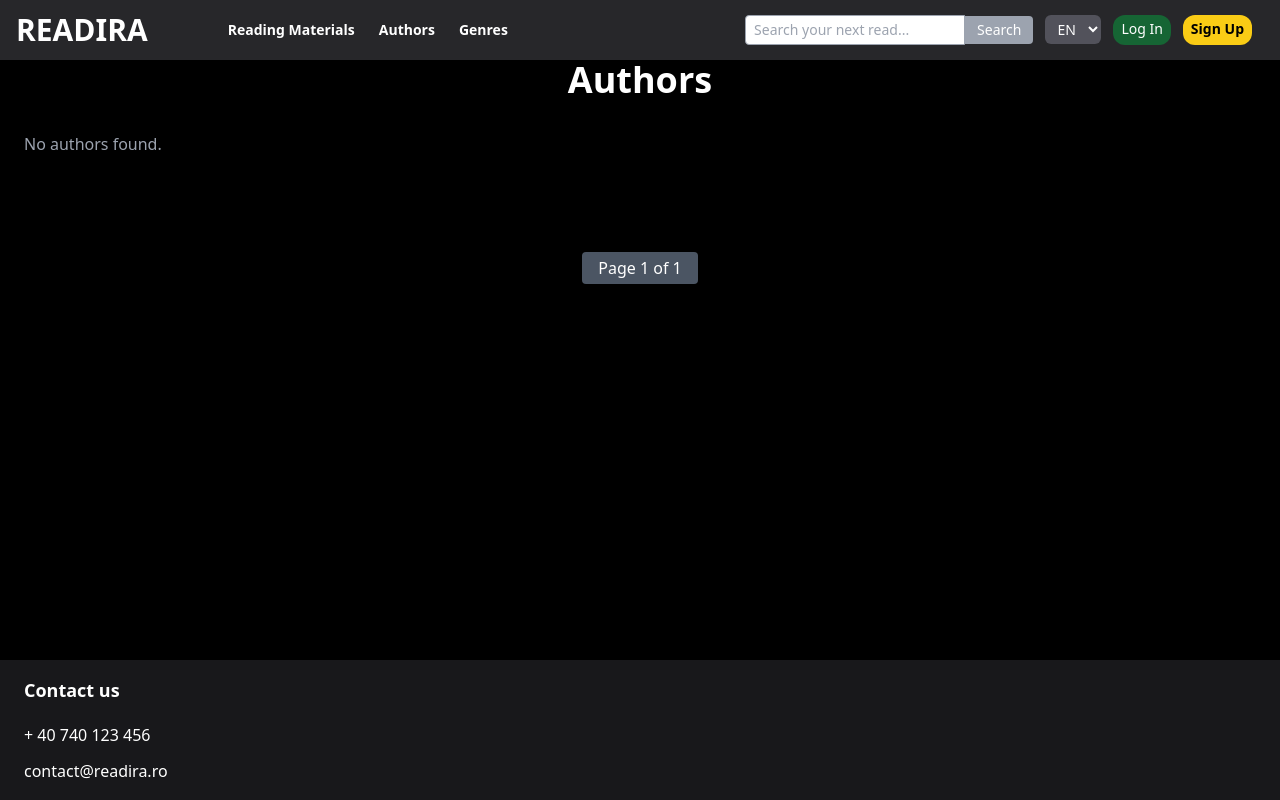
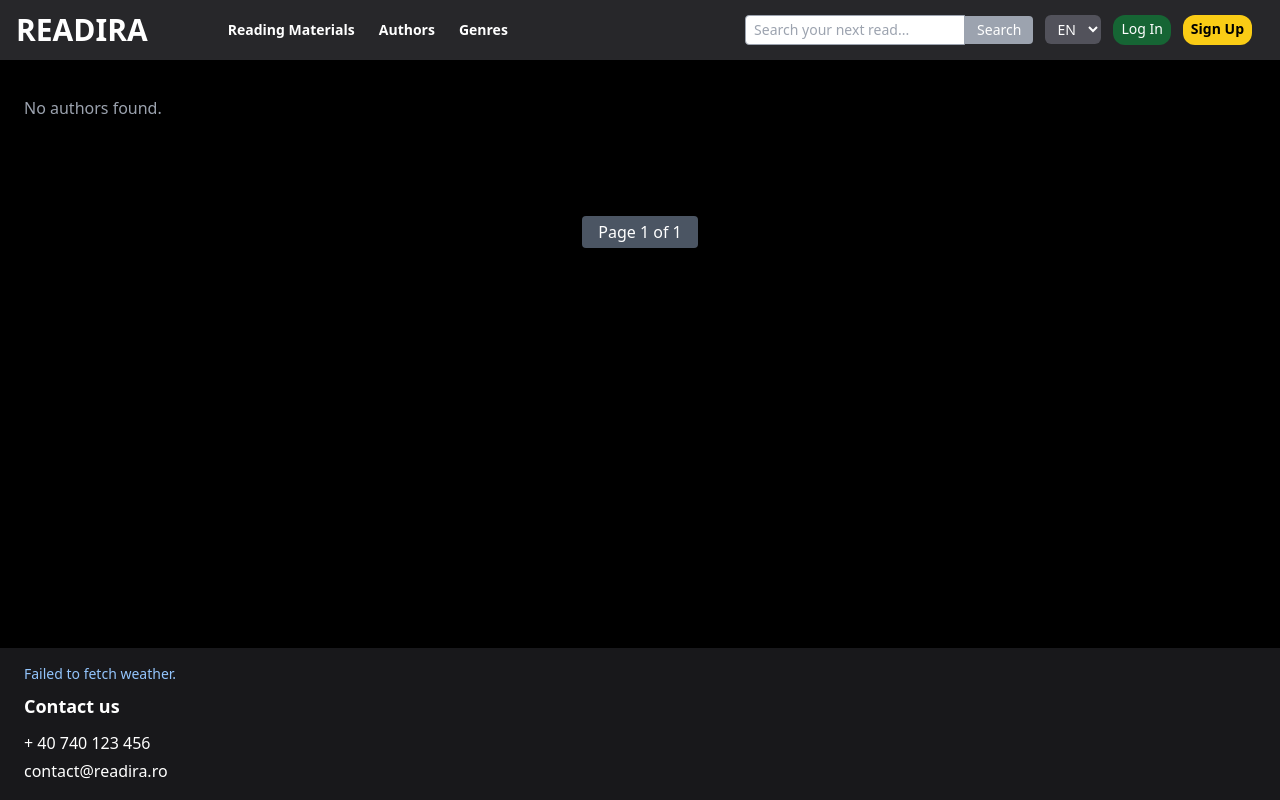
Before and after one commit to Marina-Trifan/online_library, a Django app: page /en/library/authors/ in a window 1280 px wide. Run offline with Django 5.2, Linux system fonts and the light colour scheme; data that the repository does not hold is empty; some libraries are stand-ins or nearby versions.

Commit message:
Weather widget added

```diff
--- a/readira/readira/templates/readira/base.html
+++ b/readira/readira/templates/readira/base.html
@@ -33,9 +33,7 @@
     </script>
 </head>
 <body class="h-full flex flex-col bg-black text-white transition-colors duration-300" id = "theme-root">
-    <div id="weather-widget" class="bg-blue-100 dark:bg-zinc-800 text-blue-900 dark:text-blue-200 px-4 py-2 text-sm flex justify-between items-center">
-        <span id="weather-info">Fetching weather...</span>
-    </div>
+
 
 <!-- Header-->
     <header class="fixed top-0 left-0 right-0 top-0 z-50 bg-zinc-800 text-white shadow">
@@ -99,10 +97,16 @@
         {% endblock %}
     </main>
 
+
 <!-- Footer -->
-    <footer class="bg-zinc-900 text-center text-white py-4 ">
-        <div class="container mx-auto px-6 flex flex-col items-start gap-2">
-            <p class="w-full text-left mb-2 font-semibold text-lg">Contact us</p>
+<footer class="bg-zinc-900 text-white py-4">
+  <div class="container mx-auto px-6 flex flex-col gap-2">
+    <p id="weather-text" class="text-sm text-blue-300">
+      Weather info loading...
+    </p>
+
+    <div class="flex flex-col items-start">
+      <p class="text-left mb-2 font-semibold text-lg">Contact us</p>
       <p>
         <i class="ph ph-phone text-lg"></i>
         + 40 740 123 456
@@ -112,7 +116,7 @@
         contact@readira.ro
       </p>
     </div>
-
+  </div>
 </footer>
     <script>
         function toggleTheme() {
@@ -146,31 +150,17 @@
     document.addEventListener("DOMContentLoaded", async () => {
       const city = "{{ user_city|escapejs }}";
       if (!city) {
-            document.getElementById("weather-info").textContent = "Weather info unavailable.";
+        document.getElementById("weather-text").textContent = "City not set.";
         return;
       }
+
       try {
-            // Step 1: Get coordinates from city
-            const geoRes = await fetch(`https://geocoding-api.open-meteo.com/v1/search?name=${encodeURIComponent(city)}&count=1`);
-            const geoData = await geoRes.json();
-            const location = geoData.results?.[0];
-            if (!location) {
-                document.getElementById("weather-info").textContent = `Weather not found for ${city}`;
-                return;
-            }
-            const lat = location.latitude;
-            const lon = location.longitude;
-            // Step 2: Get current weather
-            const weatherRes = await fetch(`https://api.open-meteo.com/v1/forecast?latitude=${lat}&longitude=${lon}&current_weather=true`);
-            const weatherData = await weatherRes.json();
-            const weather = weatherData.current_weather;
-            const temperature = weather.temperature;
-            const windspeed = weather.windspeed;
-            const condition = weather.weathercode;
-            document.getElementById("weather-info").textContent = `Weather in ${city}: ${temperature}°C, Wind ${windspeed} km/h`;
-            } catch (error) {
-            document.getElementById("weather-info").textContent = "Weather fetch failed.";
-            console.error(error);
+        const response = await fetch(`https://wttr.in/${encodeURIComponent(city)}?format=Weather+in+%l:+%t,+%w`);
+        const weatherText = await response.text();
+        document.getElementById("weather-text").textContent = weatherText;
+      } catch (e) {
+        document.getElementById("weather-text").textContent = "Failed to fetch weather.";
+        console.error(e);
       }
     });
     </script>
--- a/readira/user_account/views.py
+++ b/readira/user_account/views.py
@@ -80,5 +80,6 @@
 
     return render(request, 'user_account/profile.html', {
         'profile_form': profile_form,
-        'password_form': password_form
+        'password_form': password_form,
+        'user_city': user.profile.city if hasattr(user, 'profile') and user.profile.city else '',
     })
```
Lines whose indentation alone changed are shown as unchanged.
